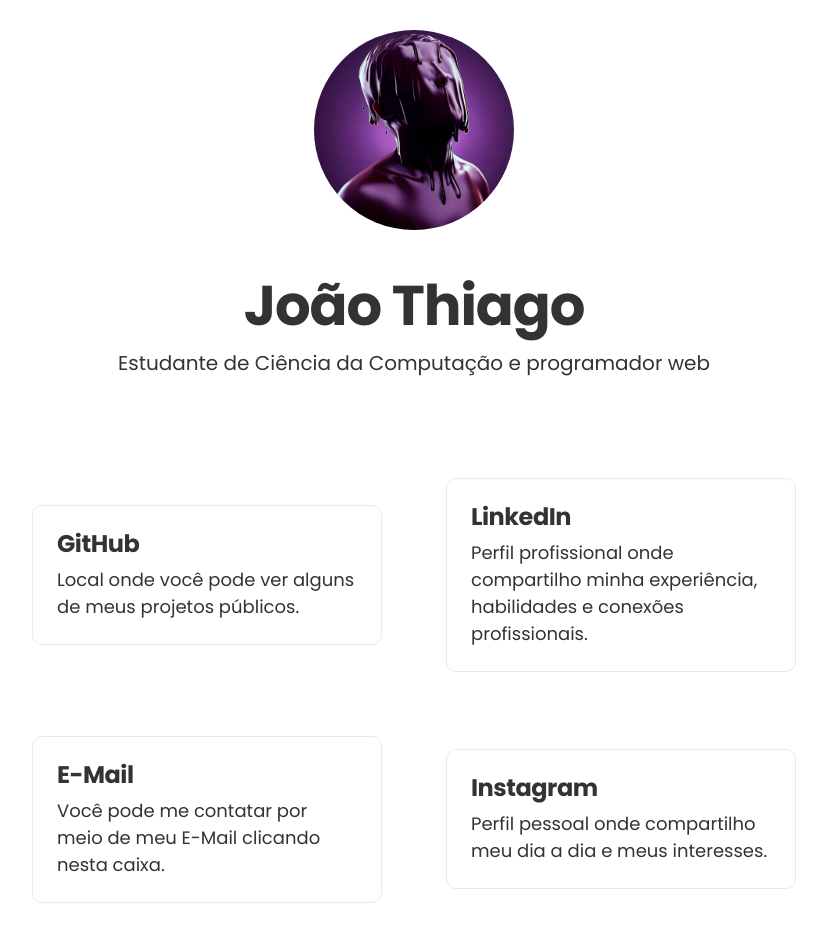
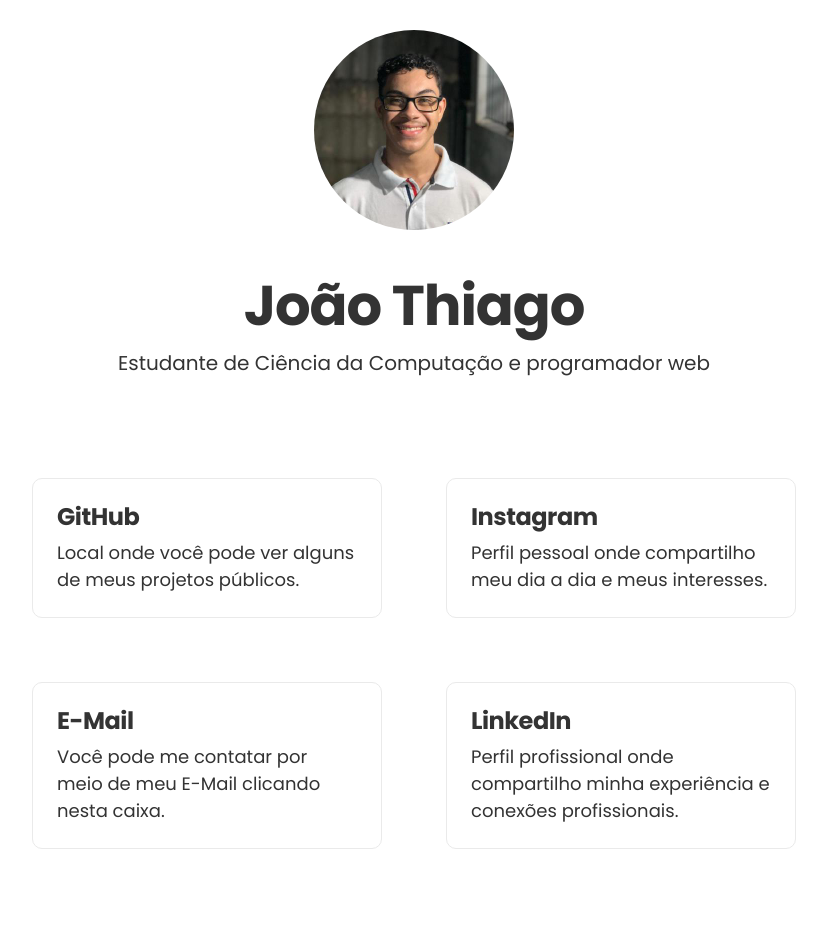
Before and after one commit to JoaoThiagoDev/meus-links, a plain HTML site: page index.html in a window 1280 px wide. Shown: the whole page, without its empty margins (226-1053 px from the left). After the commit the page ends 889 px from the top, so only its background shows below. Drawn offline with Linux system fonts and the light colour scheme.

Commit message:
Mudança de posições de caixas

```diff
--- a/index.html
+++ b/index.html
@@ -9,34 +9,18 @@
     </head>
     <body>
         <div class="header">
-            <img src="./img/meu-avatar.jpeg" class="avatar" alt="Avatar João Thiago"/>
+            <img src="./img/foto-perfil.jpg" class="avatar"
+                alt="Avatar João Thiago" />
             <h1 class="header-h1">João Thiago</h1>
             <p class="header-p">Estudante de Ciência da Computação e programador
                 web</p>
         </div>
 
         <section class="content">
-            <div>
-                <a href='https://github.com/JoaoThiagoDev/' target="_blank">
-                    <h1>GitHub</h1>
-                    <h2>Local onde você pode ver alguns de meus projetos
-                        públicos.</h2>
-                </a>
-            </div>
-            <div>
-                <a
-                    href='https://www.linkedin.com/in/jo%C3%A3o-thiago-d-695100268/'
-                    target="_blank">
-                    <h1>LinkedIn</h1>
-                    <h2>Perfil profissional onde compartilho minha experiência,
-                        habilidades e conexões profissionais.</h2>
-                </a>
-            </div>
-
-            <a href='mailto:joaothiagossouza@gmail.com'>
-                <h1>E-Mail</h1>
-                <h2>Você pode me contatar por meio de meu E-Mail clicando nesta
-                    caixa.</h2>
+            <a href='https://github.com/JoaoThiagoDev/' target="_blank">
+                <h1>GitHub</h1>
+                <h2>Local onde você pode ver alguns de meus projetos
+                    públicos.</h2>
             </a>
 
             <a href='https://instagram.com/joaothiago.s' target="_blank">
@@ -45,6 +29,20 @@
                     interesses.</h2>
             </a>
 
+            <a href='mailto:joaothiagossouza@gmail.com'>
+                <h1>E-Mail</h1>
+                <h2>Você pode me contatar por meio de meu E-Mail clicando nesta
+                    caixa.</h2>
+            </a>
+
+            <a
+                href='https://www.linkedin.com/in/jo%C3%A3o-thiago-d-695100268/'
+                target="_blank">
+                <h1>LinkedIn</h1>
+                <h2>Perfil profissional onde compartilho minha experiência e
+                    conexões profissionais.</h2>
+            </a>
+
         </section>
     </body>
 </html>
```
